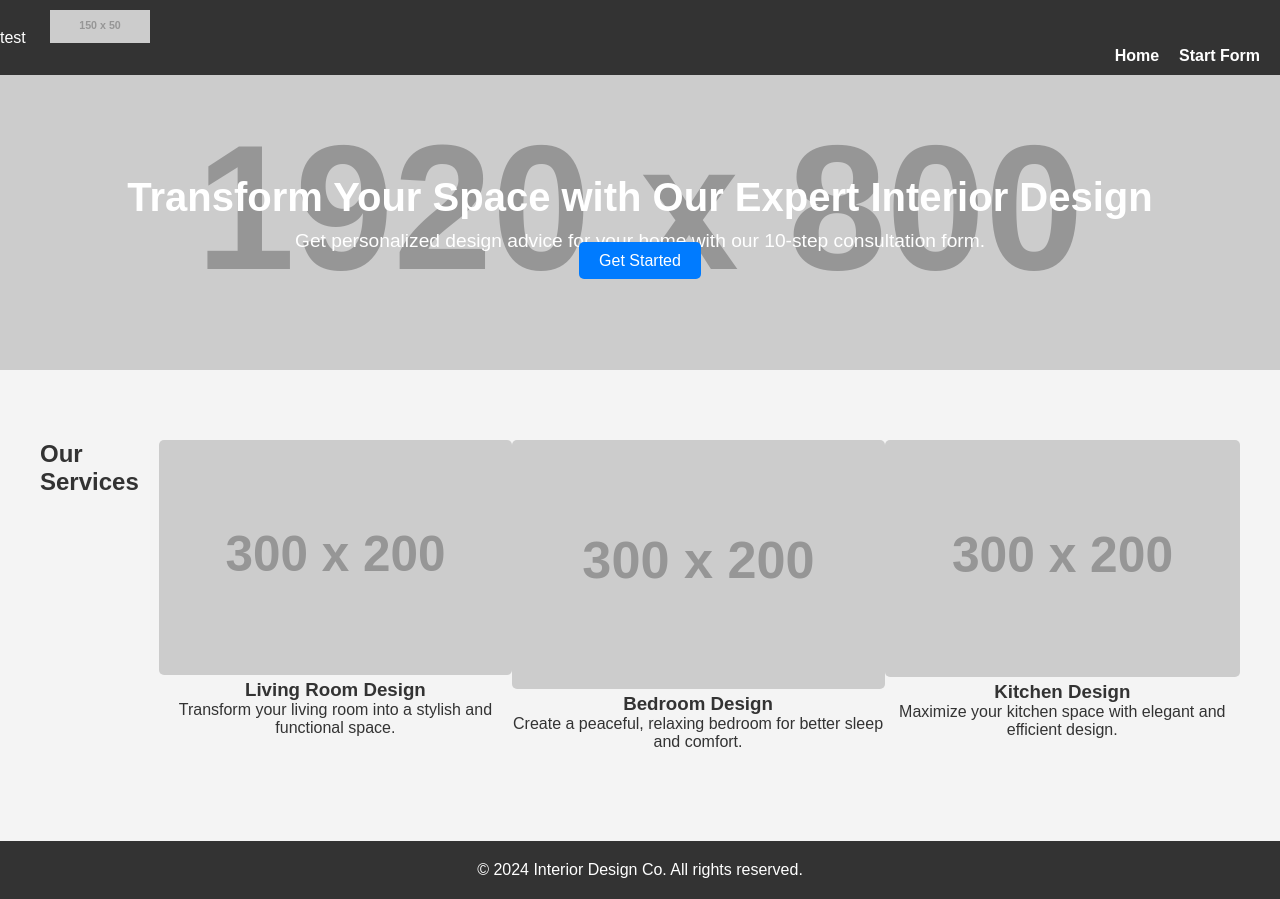
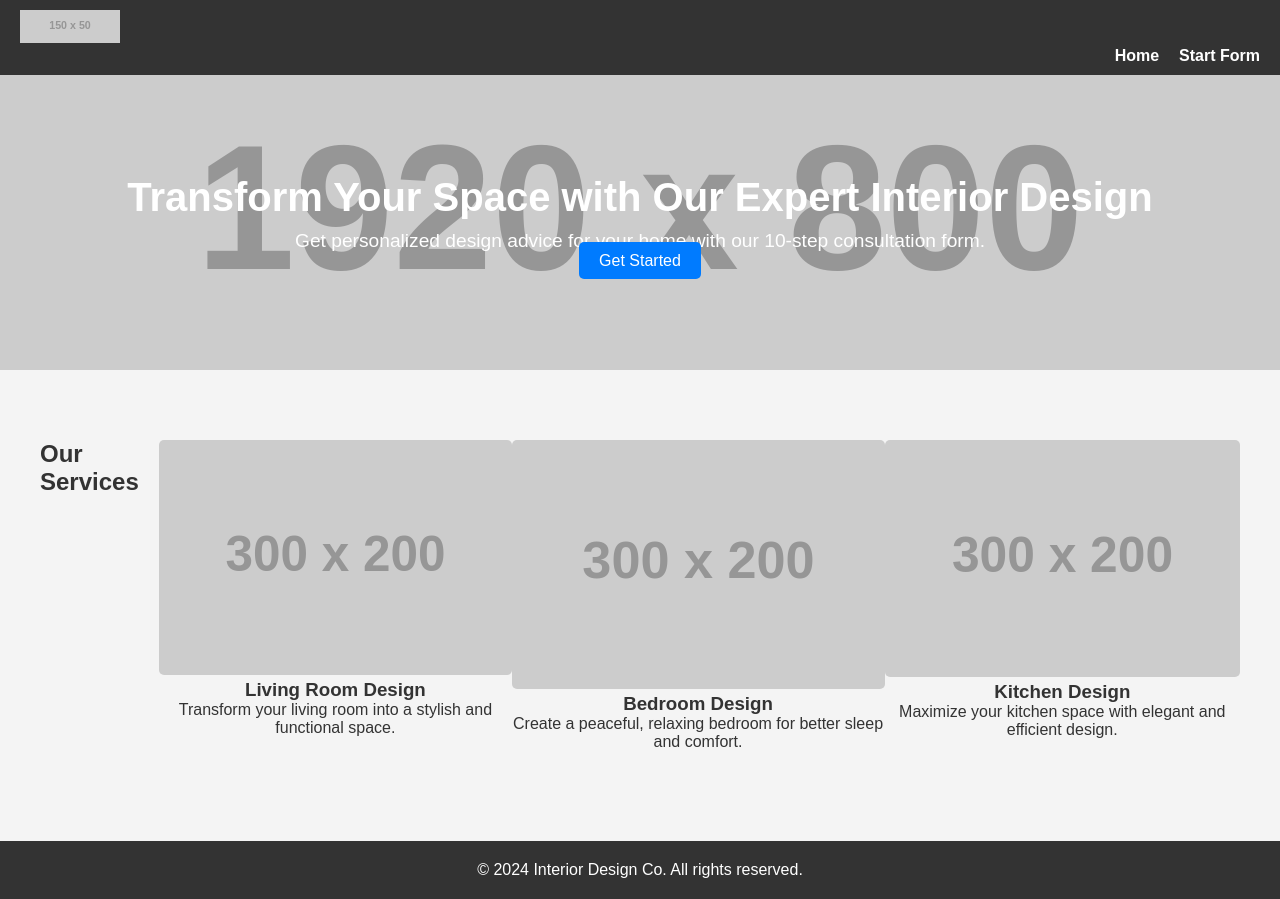
Before and after one commit to mpetruniak-3s/mpetruniak-3s.github.io, a website: page index.html in a window 1280 px wide. Drawn offline with Linux system fonts and the light colour scheme; placeholder pictures from the web are drawn by us.

Commit message:
Removed test

```diff
--- a/index.html
+++ b/index.html
@@ -8,7 +8,7 @@
 </head>
 <body>
     <header>
-        <div class="logo">test
+        <div class="logo">
             <img src="https://via.placeholder.com/150x50?text=Interior+Design+Logo" alt="Logo">
         </div>
         <nav>
```
